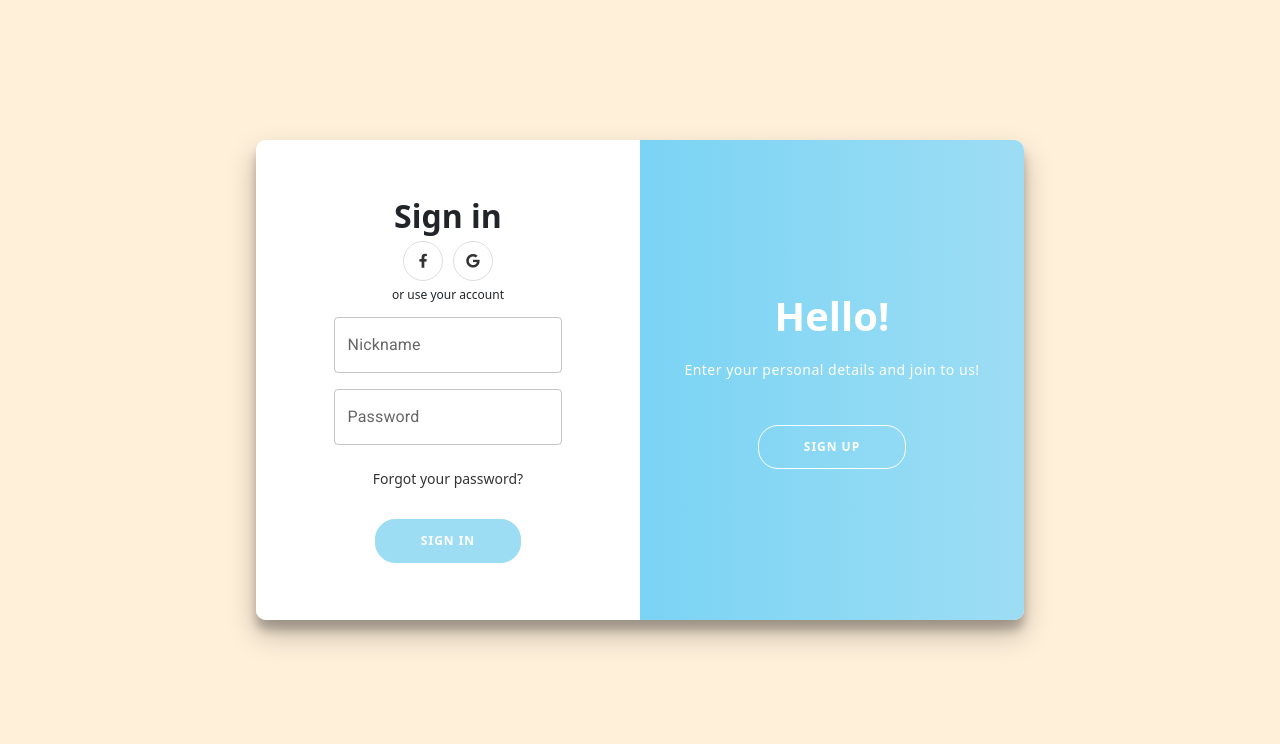
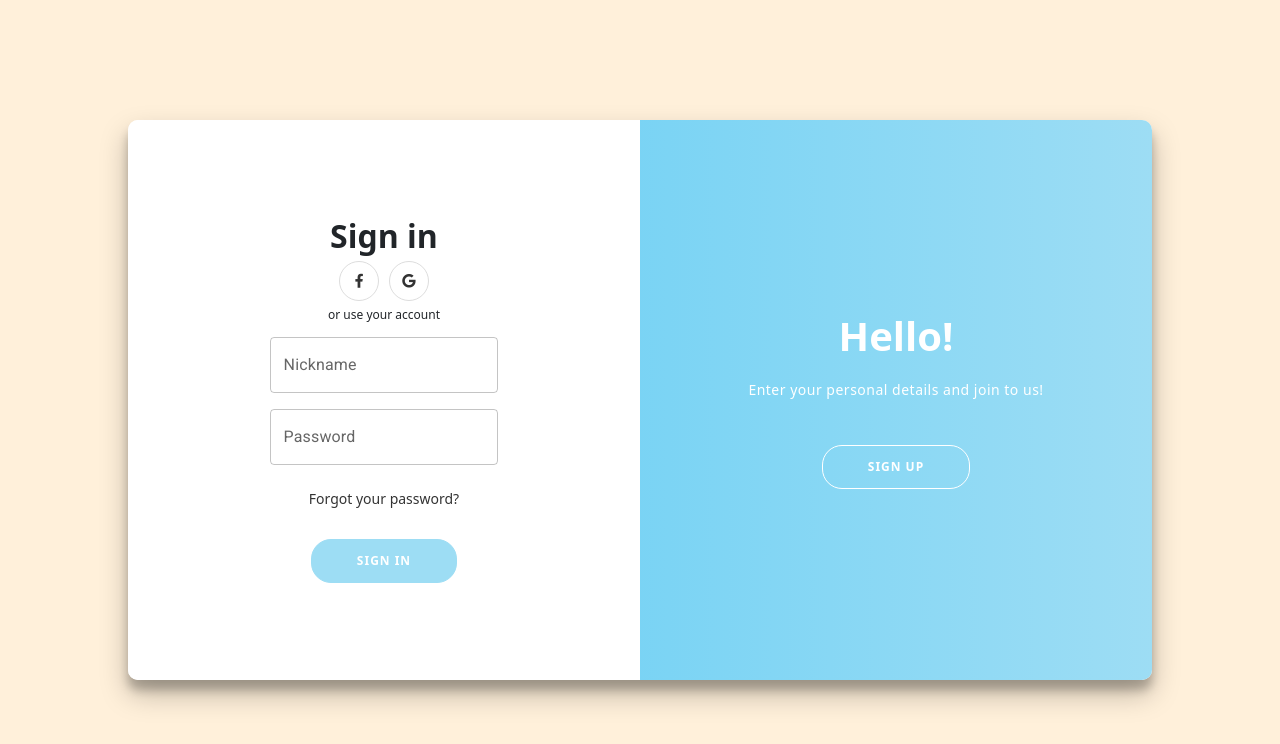
Before and after one commit to jklis2/Logic_Games_4Fun, a React (Create React App) app in the folder LogicGames4Fun/Client/: page /login in a window 1280 px wide. Shown: the top 744 px of the page. Built offline with nearby package versions, Linux system fonts and the light colour scheme.

Commit message:
Resize login and resize form

```diff
--- a/LogicGames4Fun/Client/src/Component/LoginAndRegister/LoginAndRegisterForm.jsx
+++ b/LogicGames4Fun/Client/src/Component/LoginAndRegister/LoginAndRegisterForm.jsx
@@ -1,7 +1,7 @@
-import React, { useEffect } from "react";
+import React from "react";
 import axios from "axios";
 import { useState } from "react";
-import styles from "./LoginAndRegisterForm.module.css";
+import styles from "./LoginAndRegisterForm.module.scss";
 import RegisterForm from "./RegisterForm";
 import Overlay from "./Overlay";
 import LoginForm from "./LoginForm";
--- a/LogicGames4Fun/Client/src/Component/LoginAndRegister/LoginAndRegisterForm.module.css
+++ b/LogicGames4Fun/Client/src/Component/LoginAndRegister/LoginAndRegisterForm.module.scss
@@ -4,8 +4,7 @@
 	justify-content: center;
 	align-items: center;
 	flex-direction: column;
-	height: 100vh;
-	margin: -20px 0 50px;
+	min-height: 100vh;
 }
 
 .register-title {
@@ -74,9 +73,9 @@
 			0 10px 10px rgba(0,0,0,0.22);
 	position: relative;
 	overflow: hidden;
-	width: 768px;
+	width: 80%;
 	max-width: 100%;
-	min-height: 480px;
+	min-height: 70vh;
 }
 
 .form-container {
--- a/LogicGames4Fun/Client/src/Component/LoginAndRegister/LoginForm.jsx
+++ b/LogicGames4Fun/Client/src/Component/LoginAndRegister/LoginForm.jsx
@@ -1,6 +1,6 @@
 import Box from "@mui/material/Box";
 import TextField from "@mui/material/TextField";
-import styles from "./LoginAndRegisterForm.module.css";
+import styles from "./LoginAndRegisterForm.module.scss";
 
 const LoginForm = (props) => {
   return (
@@ -24,14 +24,12 @@ const LoginForm = (props) => {
         autoComplete="off"
       >
         <TextField
-          id="outlined-basic"
           label="Nickname"
           variant="outlined"
           type="text"
           onChange={(e) => props.setNickname(e.target.value)}
         />
         <TextField
-          id="outlined-basic"
           label="Password"
           variant="outlined"
           type="password"
--- a/LogicGames4Fun/Client/src/Component/LoginAndRegister/Overlay.jsx
+++ b/LogicGames4Fun/Client/src/Component/LoginAndRegister/Overlay.jsx
@@ -1,4 +1,4 @@
-import styles from "./LoginAndRegisterForm.module.css";
+import styles from "./LoginAndRegisterForm.module.scss";
 
 const Overlay = ({setRegisterVisibility}) => {
   return (
--- a/LogicGames4Fun/Client/src/Component/LoginAndRegister/RegisterForm.jsx
+++ b/LogicGames4Fun/Client/src/Component/LoginAndRegister/RegisterForm.jsx
@@ -1,6 +1,6 @@
 import Box from "@mui/material/Box";
 import TextField from "@mui/material/TextField";
-import styles from "./LoginAndRegisterForm.module.css";
+import styles from "./LoginAndRegisterForm.module.scss";
 
 const RegisterForm = (props) => {
     return(
@@ -29,7 +29,6 @@ const RegisterForm = (props) => {
           autoComplete="off"
         >
           <TextField
-            id="outlined-basic"
             label="Name"
             variant="outlined"
             type="text"
@@ -37,7 +36,6 @@ const RegisterForm = (props) => {
             InputLabelProps={{style: {fontSize: 15}}}
           />
           <TextField
-            id="outlined-basic"
             label="Surname"
             variant="outlined"
             type="text"
@@ -45,7 +43,6 @@ const RegisterForm = (props) => {
             InputLabelProps={{style: {fontSize: 15}}}
           />
           <TextField
-            id="outlined-basic"
             label="Nickname"
             variant="outlined"
             type="text"
@@ -53,7 +50,6 @@ const RegisterForm = (props) => {
             InputLabelProps={{style: {fontSize: 15}}}
           />
           <TextField
-            id="outlined-basic"
             label="Email"
             variant="outlined"
             type="email"
@@ -61,7 +57,6 @@ const RegisterForm = (props) => {
             InputLabelProps={{style: {fontSize: 15}}}
           />
           <TextField
-            id="outlined-basic"
             label="Gender"
             variant="outlined"
             type="text"
@@ -69,7 +64,6 @@ const RegisterForm = (props) => {
             InputLabelProps={{style: {fontSize: 15}}}
           />
           <TextField
-            id="outlined-basic"
             label="Date of birth"
             variant="outlined"
             type="text"
@@ -77,7 +71,6 @@ const RegisterForm = (props) => {
             InputLabelProps={{style: {fontSize: 15}}}
           />
           <TextField
-            id="outlined-basic"
             label="Password"
             variant="outlined"
             type="password"
@@ -85,7 +78,6 @@ const RegisterForm = (props) => {
             InputLabelProps={{style: {fontSize: 15}}}
           />
           <TextField
-            id="outlined-basic"
             label="Confirm password"
             variant="outlined"
             type="password"
```
